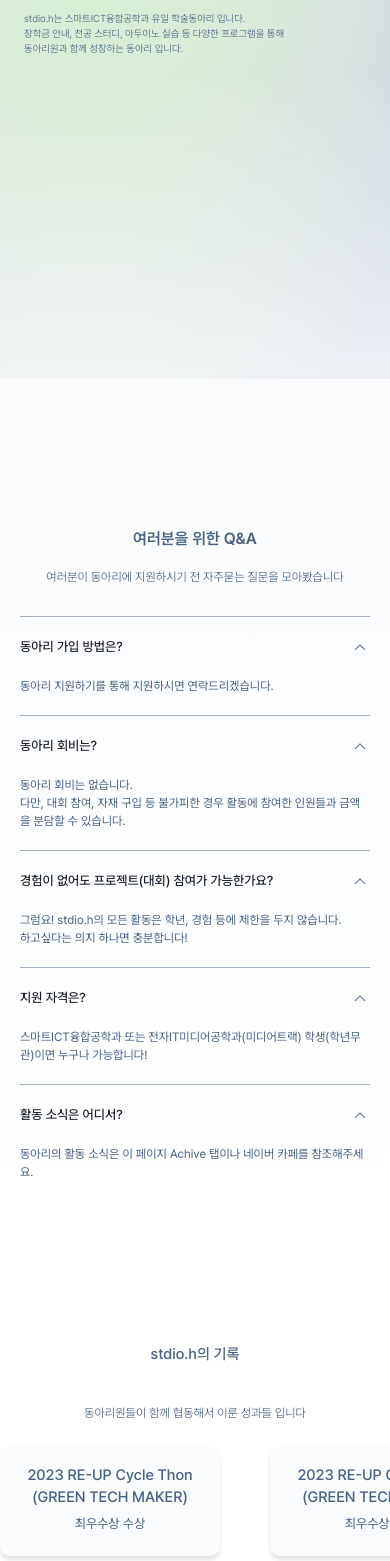
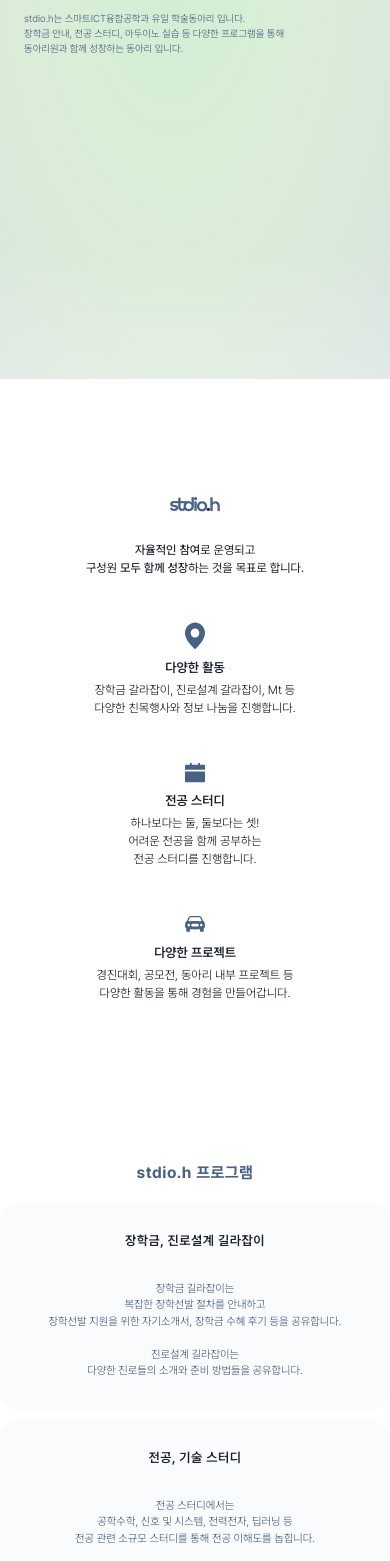
Before and after one commit to afterglow-code/seoultech_stdio.h, a React (Create React App) app: page / in a window 390 px wide. Shown: the part 436-1997 px from the top of the page. Built offline with nearby package versions, Linux system fonts and the light colour scheme.

Commit message:
모바일 개발 완료

```diff
--- a/src/pages/Home.jsx
+++ b/src/pages/Home.jsx
@@ -154,6 +154,89 @@ function Home(){
                             </div>
                         </div>
                     </div>
+
+                    {/* Home-2 */}
+                    <div className="Mobsub">
+                        <div class="logo">
+                            <img src={`${process.env.PUBLIC_URL}/logo.png`}/>
+                        </div>
+
+                        <div class="intro">
+                            <span>자율적인 참여</span>로 운영되고
+                            <br />구성원 <span>모두 함께 성장</span>하는 것을 목표로 합니다.
+                        </div>
+
+                        <div class="first">
+                            <img src={`${process.env.PUBLIC_URL}/map.svg`}/>
+                            <br/><span>다양한 활동</span>
+                            <br/>장학금 갈라잡이, 진로설계 갈라잡이, Mt 등
+                            <br/>다양한 친목행사와 정보 나눔을 진행합니다.
+                        </div>
+
+                        <div class="second">
+                            <img src={`${process.env.PUBLIC_URL}/cal.svg`}/>
+                            <br/><span>전공 스터디</span>
+                            <br/>하나보다는 둘, 둘보다는 셋!
+                            <br/>어려운 전공을 함께 공부하는
+                            <br/>전공 스터디를 진행합니다.
+                        </div>
+
+                        <div class="third">
+                            <img src={`${process.env.PUBLIC_URL}/car.svg`}/>
+                            <br/><span>다양한 프로젝트</span>
+                            <br/>경진대회, 공모전, 동아리 내부 프로젝트 등
+                            <br/>다양한 활동을 통해 경험을 만들어갑니다.
+                        </div>
+                    </div>
+
+                    {/* About us */}
+                    <div class="about-us">
+                        <div class="us-textwapper">
+                            <div class="us-main">
+                                stdio.h 프로그램
+                            </div>
+
+                            <div class="us-box1">
+                                <span>장학금, 진로설계 길라잡이</span>
+                                <div class="box-text">
+                                    <br/>장학금 길라잡이는
+                                    <br/>복잡한 장학선발 절차를 안내하고
+                                    <br/>장학선발 지원을 위한 자기소개서, 장학금 수혜 후기 등을 공유합니다.
+                                    <br/><br/>진로설계 길라잡이는
+                                    <br/>다양한 진로들의 소개와 준비 방법들을 공유합니다.
+                                </div>
+                            </div>
+
+                            <div class="us-box2">
+                                <span>전공, 기술 스터디</span>
+                                <div class="box-text">
+                                    <br/>전공 스터디에서는
+                                    <br/>공학수학, 신호 및 시스템, 전력전자, 딥러닝 등
+                                    <br/>전공 관련 소규모 스터디를 통해 전공 이해도를 놉힙니다.
+                                    <br/><br/>기술 스터디에서는
+                                    <br/>HW/FW, SW, ML/DL 등 각 직무별로 요구되는 기술의 스터디를 진행합니다.
+                                </div>
+                            </div>
+
+                            <div class="us-box3">
+                                <span>아두이노, 라즈베리파이 실습</span>
+                                <div class="box-text">
+                                    <br/>아두이노, 라즈베리파이 등을 이용해
+                                    <br/>IOT제어, 모터 제어 등 다양한 실습을 진행합니다.
+                                </div>
+                            </div>
+
+                            <div class="us-box4">
+                                <span>공모전, 경진대회</span>
+                                <div class="box-text">
+                                    <br/>공모전, 경진대회를 통해 다양한 실전 경험을 얻고자 합니다.
+                                    <br/>stdio.h는 임베디드SW경진대회, 한이음 등
+                                    <br/>다양한 공모전, 경진대회에 참여중입니다.
+                                </div>
+                            </div>
+                        </div>
+                    </div>
+
                     {/* FAQ 시작입니다 */}
                     <div className="Mob-FAQ">
                         <div className="Mob-FAQ-inline">
@@ -223,6 +306,7 @@ function Home(){
                             </div>
                         </Swiper>
                     </div>
+
                     {/* 졸업생 시작입니다 */}
                     <div className="Alumni">
                         <div className="Alumni-head">Alumni</div>
--- a/src/pages/Home.scss
+++ b/src/pages/Home.scss
@@ -244,7 +244,7 @@
 .Mob-head-wrapper{
     font-size: 24px;
     letter-spacing: 0.5px;
-    font-family: locus_sangsang;
+    font-family: 'locus_sangsang';
     color: #1a202c;
     text-align: left;
     display: grid;
@@ -260,6 +260,104 @@
     color: #486284;
     text-align: left;
 }
+//Home-2 ~ About us
+
+.Mobsub {
+    margin-top: 30px;
+    height: 680px;
+    display: flex;
+    flex-direction: column;
+    justify-content: center;
+    text-align: center;
+
+}
+
+.logo{
+    margin-bottom: 25px;
+}
+
+.first, .second, .third{
+    margin-top: 45px;
+}
+
+.intro, .first, .second, .third{
+    font-family: 'Pretendard variable';
+    line-height: 150%;
+    font-weight: 300;
+    font-size: 12px;
+    color: #1a202c;
+}
+
+.intro{
+    font-weight: 400;
+}
+
+.intro span{
+    font-weight: 500;
+}
+
+.first span, .second span, .third span{
+    font-weight: 600;
+    font-size: 13px;
+    line-height: 200%;
+    letter-spacing: -2%;
+}
+
+.about-us {
+    margin-top: 30px;
+    height: 850px;
+    display: flex;
+    flex-direction: column;
+    justify-content: center;
+    text-align: center;
+    padding-bottom: 144px;
+}
+
+.us-textwapper {
+    font-family: 'Pretendard variable';
+    line-height: 140%;
+    font-weight: 300;
+    font-size: 11px;
+    color: #1a202c;
+}
+
+.us-main {
+    margin-top: 10px;
+    line-height: 40px;
+    letter-spacing: 0.5px;
+    font-size: 16px;
+    font-weight: 700;
+    color: rgba(72, 98, 132, 1);
+}
+
+.us-box1, .us-box2, .us-box3, .us-box4{
+    height: hug;
+    width: fill;
+    background-color: rgba(250, 251, 253, 1);
+    border-radius: 20px;
+    margin-top: 10px;
+    margin-left: 0;
+    padding-top: 30px;
+    padding-bottom: 30px;
+}
+
+.us-box1 span, .us-box2 span, .us-box3 span, .us-box4 span{
+    padding-top:  30px;
+    letter-spacing: 0.5px;
+    font-size: 13px;
+    font-weight: 600;
+    color: rgba(26, 32, 44, 1);
+}
+
+.box-text {
+    margin-top: 15px;
+    font-family: 'Pretendard variable';
+    line-height: 150%;
+    font-weight: 300;
+    font-size: 11px;
+    color: rgba(72, 98, 132, 1);
+}
+
 
 //FAQ 페이지 시작
 .Mob-FAQ{
```
